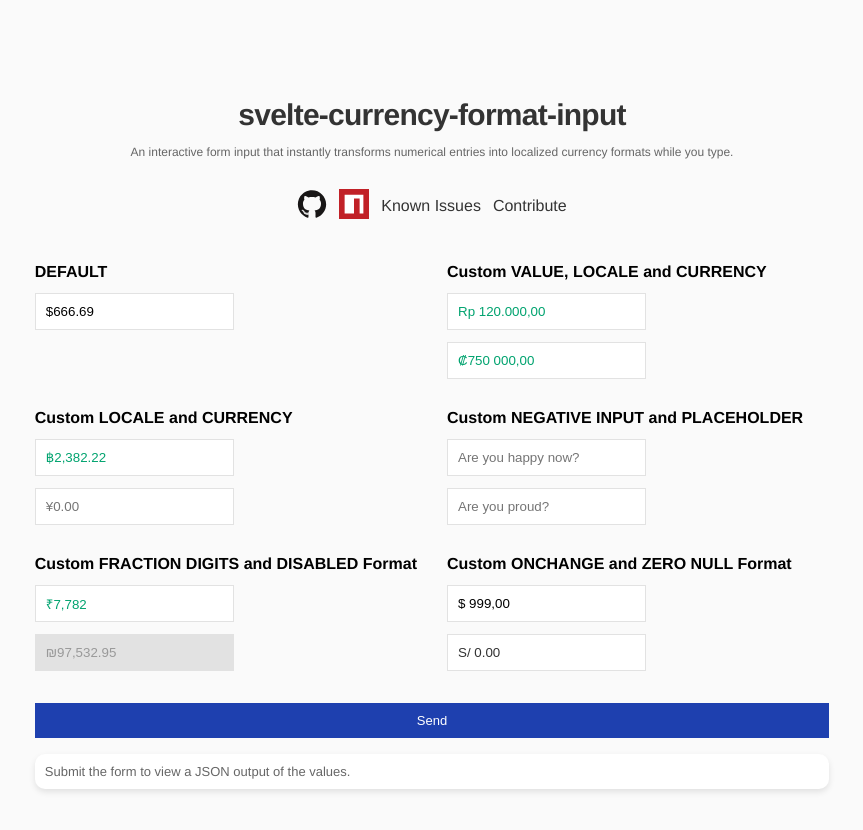
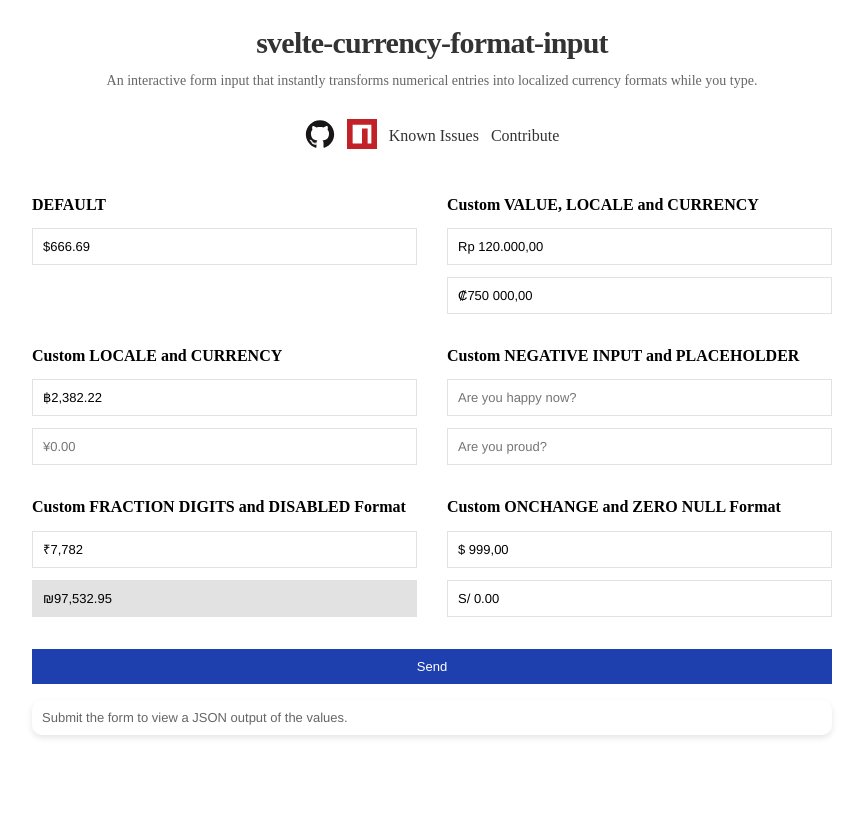
Before and after one commit to Adityarizqi7/svelte-currency-format-input, a SvelteKit app: page / in a window 1280 px wide. Shown: the top 830 px of the page, without its empty margins (208-1071 px from the left). After the commit the page ends 800 px from the top, so only its background shows below. Built offline with nearby package versions, Linux system fonts and the light colour scheme.

Commit message:
fix: styling demo page, add attribute id at unformatted input.

```diff
--- a/src/lib/CurrencyFormatInput.svelte
+++ b/src/lib/CurrencyFormatInput.svelte
@@ -188,6 +188,7 @@
 
 <div class={inputClasses?.wrapper ?? DEFAULT_CLASS_WRAPPER}>
 	<input
+		id={id}
 		class={inputClasses?.unformatted ?? DEFAULT_CLASS_UNFORMATTED}
 		type="hidden"
 		{name}
--- a/src/routes/+page.svelte
+++ b/src/routes/+page.svelte
@@ -17,7 +17,7 @@
 	<nav class="demo__nav">
 		<div class="demo__nav-heading">
 			<h1 class="demo__h1">svelte-currency-format-input</h1>
-			<h6 style="text-align: center; font-size: 12px; color: #666; font-weight: 400; margin-top: 15px; margin-bottom: 10px;">
+			<h6 style="text-align: center; font-size: 14px; color: #666; font-weight: 400; margin-top: 15px; margin-bottom: 10px;">
 				An interactive form input that instantly transforms numerical entries into localized currency formats while you type.
 			</h6>
 		</div>
@@ -128,9 +128,9 @@
 	</nav>
 </form>
 
-<style>
+<style lang="css">
 	/* Overriding the styles of the <CurrencyFormatInput /> component */
-	form.demo :global(input.currencyInput__formatted) {
+	form.demo :global(input.currencyFormatInput__formatted) {
 		width: 100%;
 		color: black;
 		font-size: 13px;
@@ -143,30 +143,11 @@
 	}
 
 	/* Styles for demo presentation (you can ignore these) */
-	:global(body) {
-		--gap: 100px;
 
-		margin: 0;
-		display: flex;
-		align-items: center;
-		place-items: center;
-		padding: var(--gap);
-		box-sizing: border-box;
-		justify-content: center;
-		background-color: #fafafa;
-		font-family: Helvetica, sans-serif;
-
-		@media (max-width: 768px) {
-			--gap: 48px;
-		}
-
-		@media (max-width: 512px) {
-			--gap: 32px;
-		}
-
-		@media (max-width: 411px) {
-			min-height: auto;
-		}
+	form.demo {
+		margin: 0 auto;
+		max-width: 800px;
+		padding: 20px;
 	}
 
 	.demo__nav {
@@ -211,6 +192,7 @@
 	div.demo__wrapper-item label {
 		color: #000;
 		font-weight: 600;
+		line-height: 1.45;
 		margin-bottom: 12px;
 		display: inline-block;
 	}
@@ -230,6 +212,7 @@
 		background-color: #1e40af;
 	}
 	nav.demo__output {
+		width: 100% !important;
 		margin-top: 2rem;
 	}
 
@@ -240,7 +223,6 @@
 		overflow-y: auto;
 		margin-top: 1rem;
 		border-radius: 10px;
-		box-sizing: border-box;
 		background-color: white;
 		box-shadow: rgba(0, 0, 0, 0.1) 0px 3px 6px;
 	}
@@ -249,4 +231,10 @@
 		font-size: 13px;
 		font-family: Helvetica, sans-serif;
 	}
+
+	@media (max-width: 325px) {
+		.demo__wrapper-item {
+			grid-template-columns: repeat(1, minmax(0, 1fr)) !important;
+		}
+	}
 </style>
--- a/tsconfig.json
+++ b/tsconfig.json
@@ -11,7 +11,3 @@
 		"strict": true
 	}
 }
-// Path aliases are handled by https://kit.svelte.dev/docs/configuration#alias
-//
-// If you want to overwrite includes/excludes, make sure to copy over the relevant includes/excludes
-// from the referenced tsconfig.json - TypeScript does not merge them in
```
Also changed, not shown: 2 other files (tests, documents, lock files or other folders).
